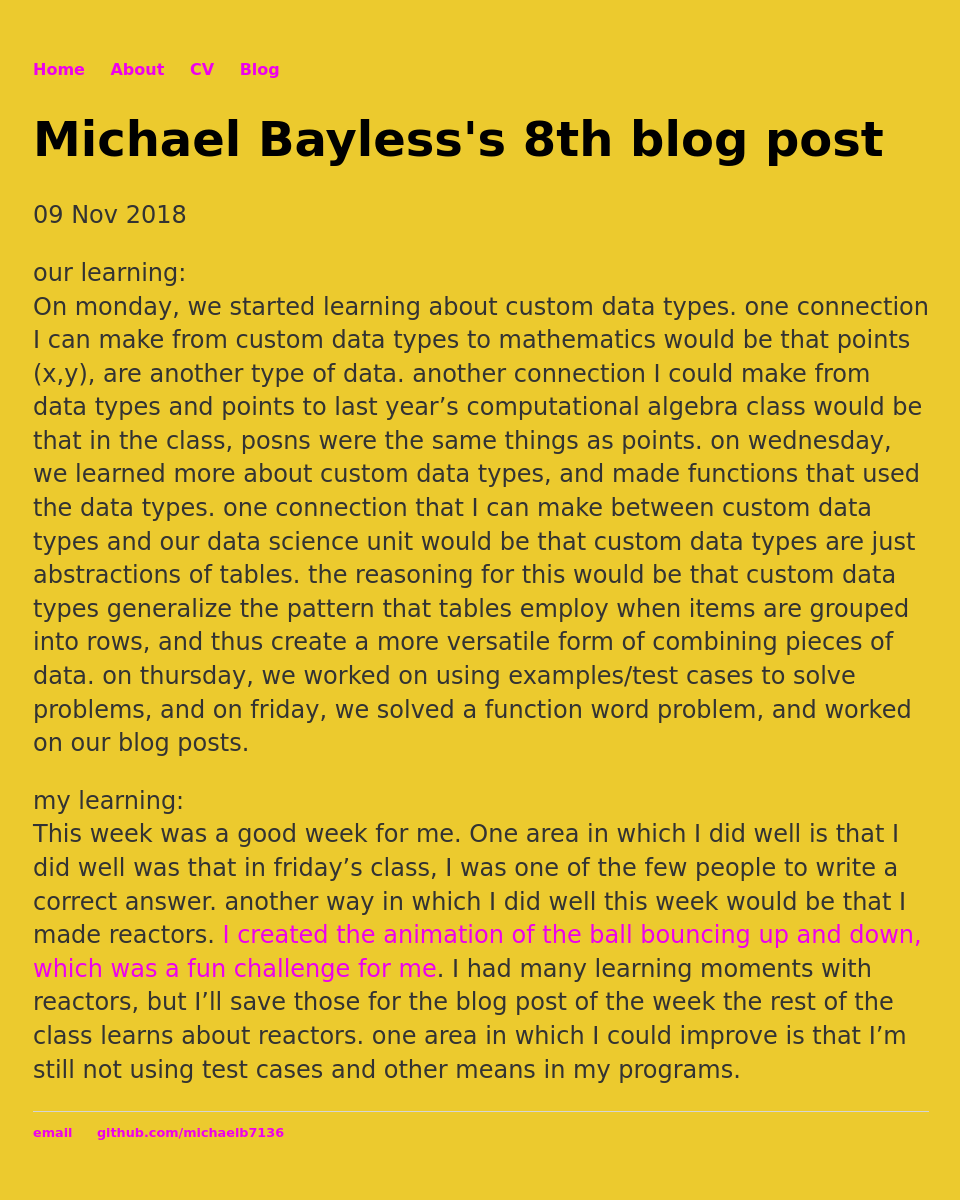
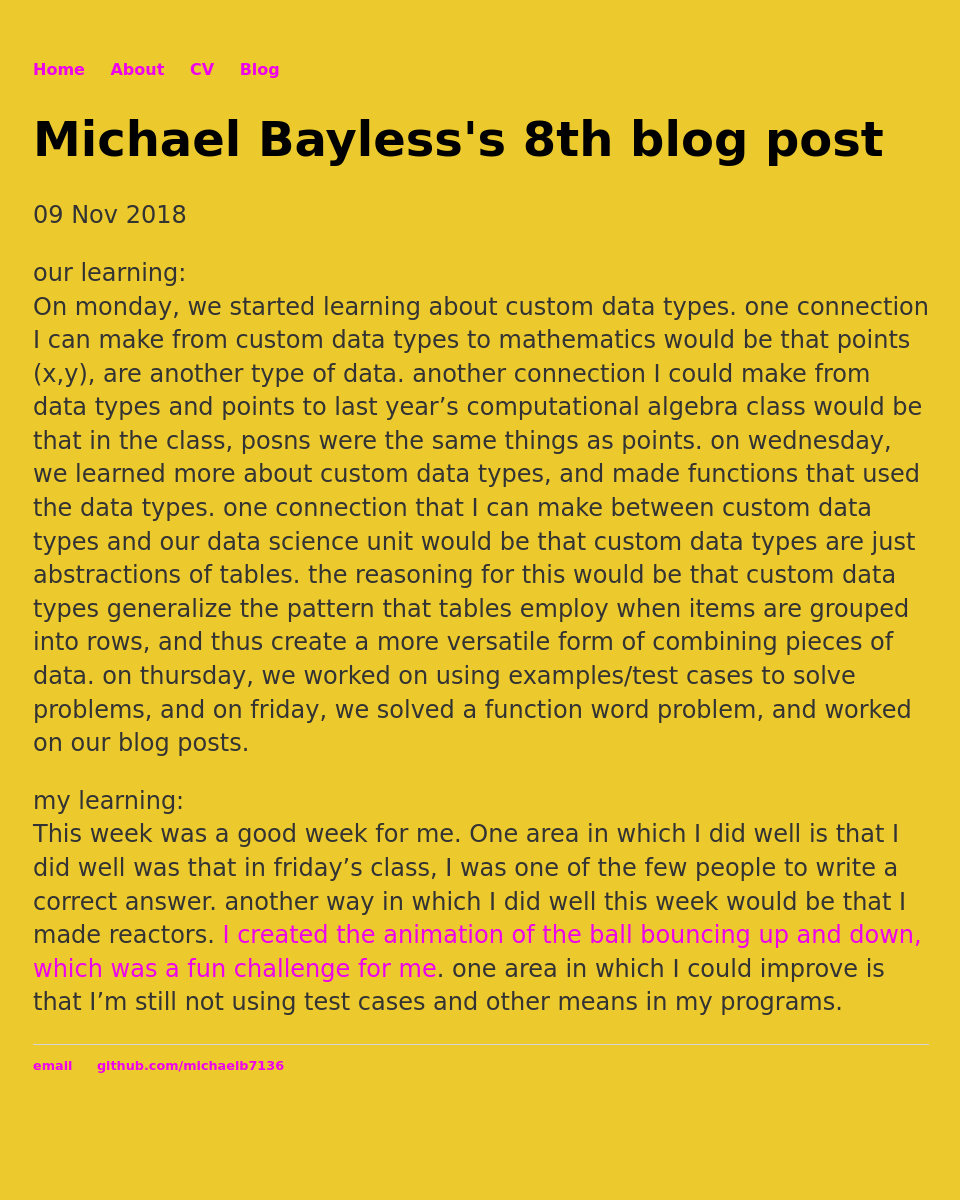
Before and after one commit to michaelb7136/michaelb7136, a Jekyll site: the page built from _posts/2018-11-9-Michael-Bayless-post-8.md, in a window 1280 px wide. Shown: the whole page, without its empty margins (159-1119 px from the left). Built offline with Jekyll 4.4.1, drawn with Linux system fonts in a browser that asks for light colours; after the commit the page ends 1133 px from its top, so only the background shows below that.

Commit message:
Update 2018-11-9-Michael-Bayless-post-8.md

```diff
--- a/_posts/2018-11-9-Michael-Bayless-post-8.md
+++ b/_posts/2018-11-9-Michael-Bayless-post-8.md
@@ -9,4 +9,4 @@ On monday, we started learning about custom data types. one connection I can mak
 
 my learning:
 <br>
-This week was a good week for me. One area in which I did well is that I did well was that in friday's class, I was one of the few people to write a correct answer. another way in which I did well this week would be that I made reactors.<a href="https://code.pyret.org/editor#share=1RXxZI_beTaGeUpWbi5mdvWex1xhD_y3o&v=be0f222"> I created the animation of the ball bouncing up and down, which was a fun challenge for me</a>. I had many learning moments with reactors, but I'll save those for the blog post of the week the rest of the class learns about reactors. one area in which I could improve is that I'm still not using test cases and other means in my programs.
+This week was a good week for me. One area in which I did well is that I did well was that in friday's class, I was one of the few people to write a correct answer. another way in which I did well this week would be that I made reactors.<a href="https://code.pyret.org/editor#share=1RXxZI_beTaGeUpWbi5mdvWex1xhD_y3o&v=be0f222"> I created the animation of the ball bouncing up and down, which was a fun challenge for me</a>. one area in which I could improve is that I'm still not using test cases and other means in my programs.
```
